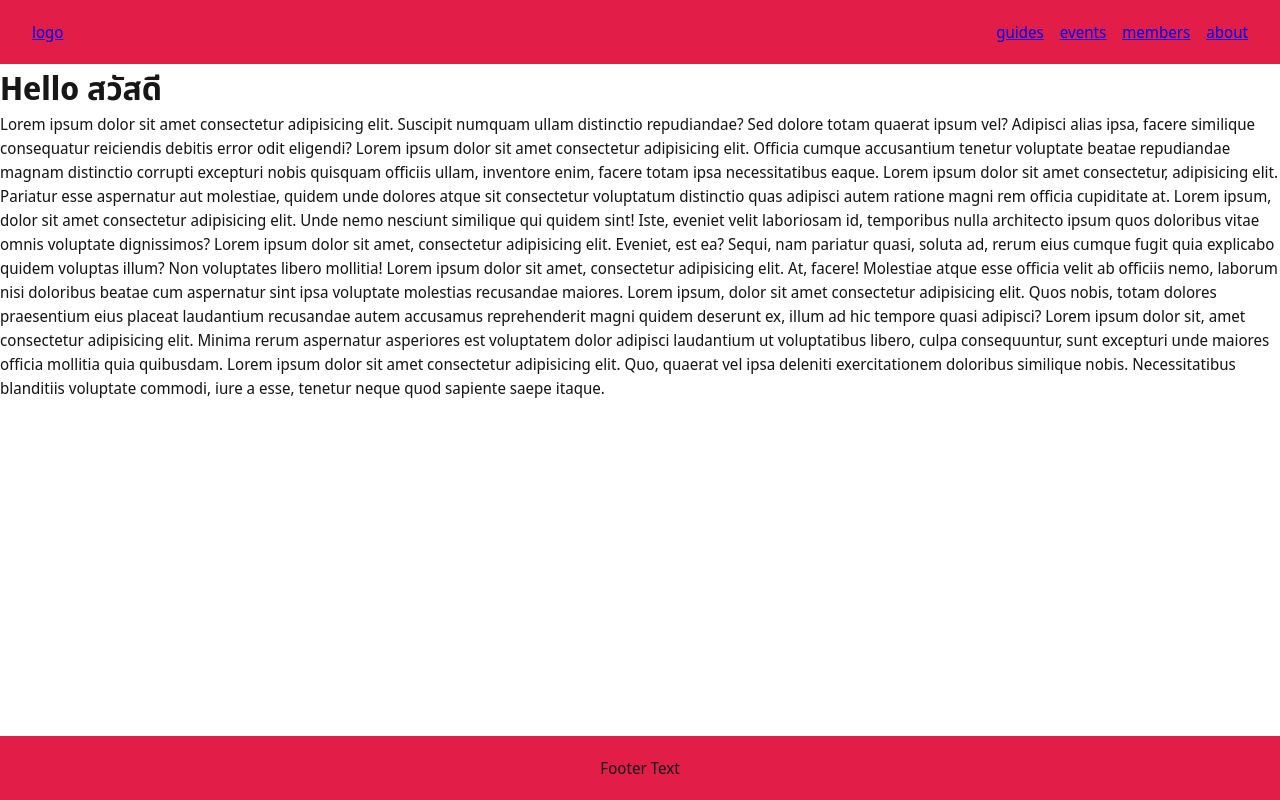
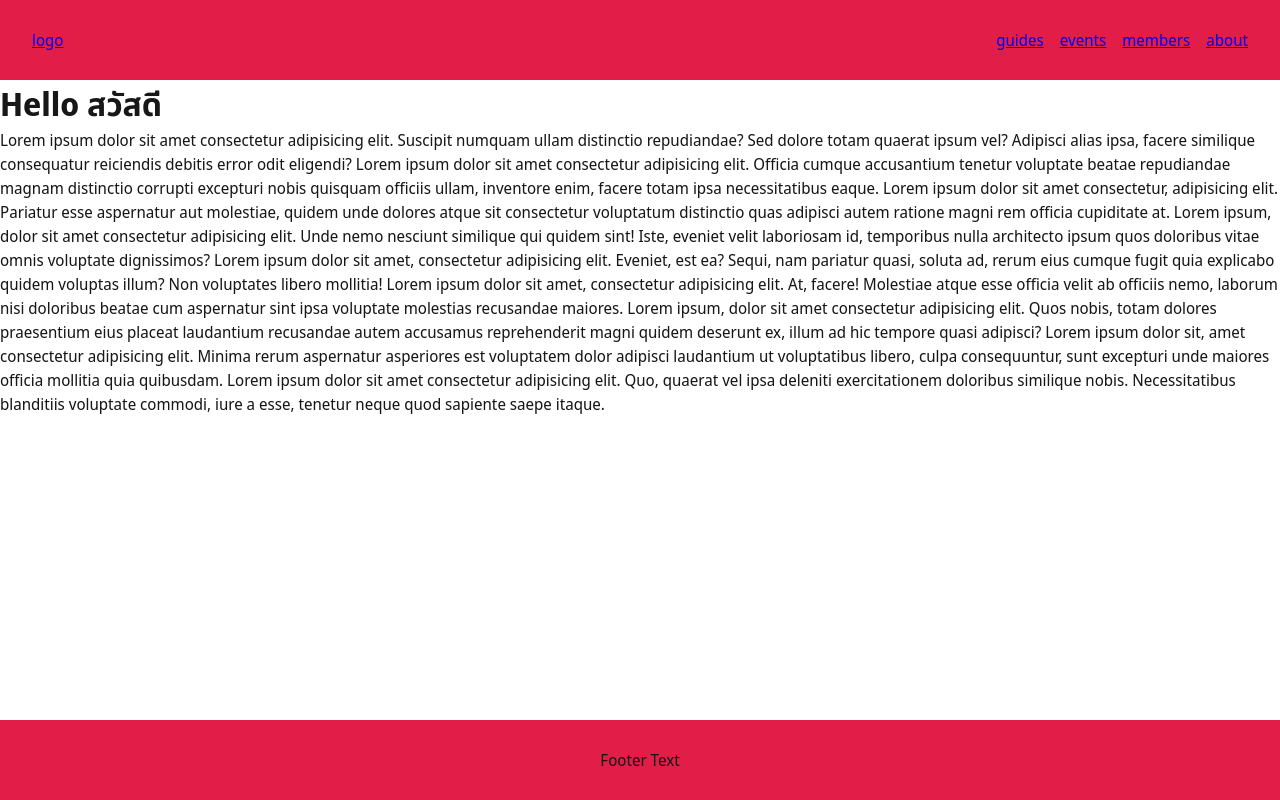
Before and after one commit to ckasidis/nextjs-contentful_ntuth_v1, a Next.js app: page / in a window 1280 px wide. Built offline with nearby package versions, Linux system fonts and the light colour scheme.

Commit message:
create MemberCard component

```diff
--- a/styles/globals.css
+++ b/styles/globals.css
@@ -6,12 +6,13 @@
 /* variables */
 :root {
 	--primary: #e11d48;
-	--bg-primary: #fafafa;
-	--bg-container: #e5e5e5;
+	--bg-primary: #e5e5e5;
+	--bg-container: #d4d4d4;
 	--text-primary: #171717;
+	--text-alternate: #f5f5f5;
 
-	--header-height: 4rem;
-	--footer-height: 4rem;
+	--header-height: 5rem;
+	--footer-height: 5rem;
 }
 
 * {
@@ -22,3 +23,14 @@ body {
 	color: var(--text-primary);
 	font-family: 'Noto Sans Display', 'Noto Sans Thai', sans-serif;
 }
+
+.card {
+	background-color: var(--bg-container);
+	padding: 2em;
+	border-radius: 2em;
+	/* color: var(--text-alternate); */
+}
+
+.circle {
+	border-radius: 100%;
+}
```
Also changed, not shown: components/member/MemberCard.tsx (added, +49 -0 lines), pages/member/index.tsx (+8 -3 lines).
